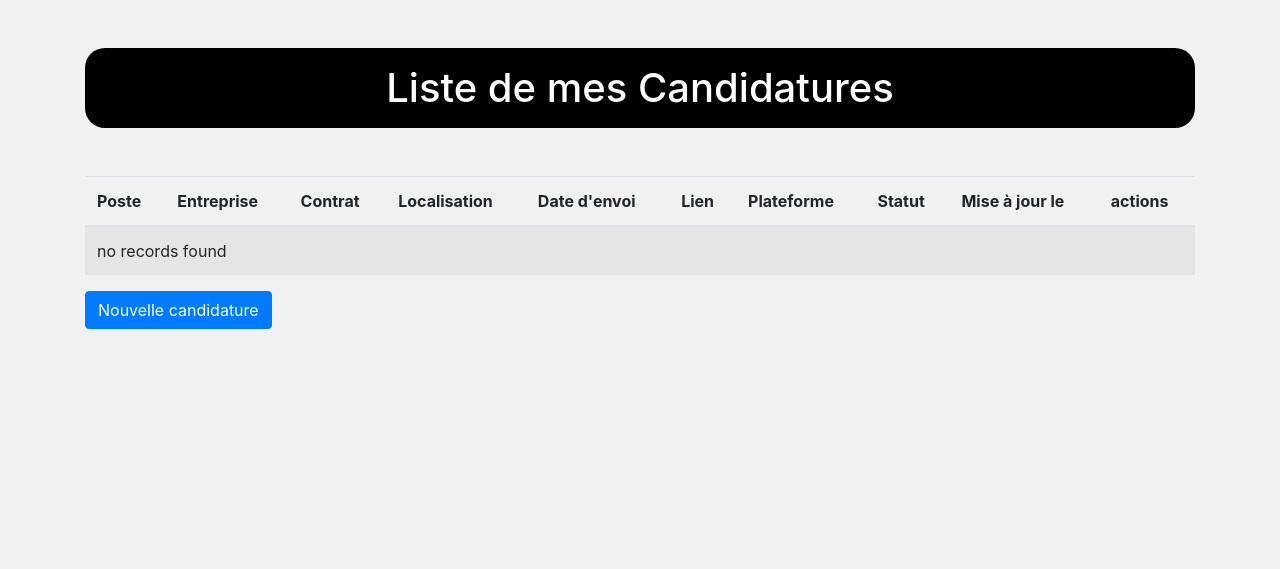
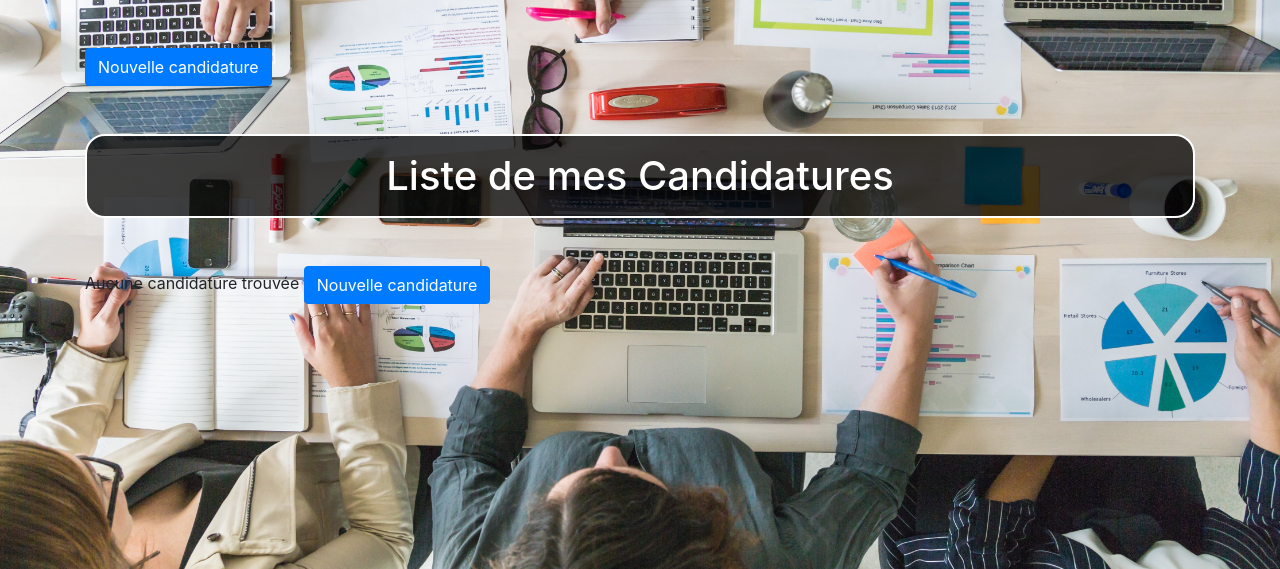
Before and after one commit to adairon/projet_candidatures, a Symfony app: template templates/candidature/index.html.twig in a window 1280 px wide. Shown: the top 569 px of the page. Run offline with Twig, Linux system fonts and the light colour scheme; the template is opened without the code that fills it, so the values that code supplies are empty; some libraries are stand-ins or nearby versions.

Commit message:
modification landingpage : par cartes et plus pas tableaux (en commentaires) et travail css

```diff
--- a/public/style.css
+++ b/public/style.css
@@ -1,10 +1,27 @@
 body{
     background-color: rgb(241, 241, 241);
+    background-image: url(/images/business-team-meeting-boardroom.jpg);
+    background-size: cover;
+    background-position: center center;
+    background-repeat: no-repeat;
 }
 
 h1{
-    background-color: black;
+    background-color: rgba(0, 0, 0, 0.74);
     color: white;
     padding: 1rem;
+    border: 2px solid white;
+    border-radius: 20px;
+    width: 100%;
+}
+
+.main-container{
+    background-color: rgba(255, 255, 255, 0);
+    border-radius: 20px;
+
+}
+
+.card{
+    margin: 20px;
     border-radius: 20px;
 }
--- a/templates/candidature/index.html.twig
+++ b/templates/candidature/index.html.twig
@@ -4,9 +4,42 @@
 
 {% block body %}
 <div class="container mt-5 main-container">
+
+    <a href="{{ path('candidature_new') }}" class="btn btn-primary">Nouvelle candidature</a>
+
     <h1 class="text-center my-5">Liste de mes Candidatures</h1>
 
-    <table class="table table-striped">
+    {% for candidature in candidatures %}
+
+        <div class="card text-center">
+            <div class="card-header">
+                Statut : {{ candidature.Statut }} <br> <hr>
+                Candidature le : {{ candidature.DateEnvoi ? candidature.DateEnvoi|date('d/m/Y') : '' }}
+            </div>
+            <div class="card-body">
+                <h5 class="card-title">
+                    {{ candidature.Contrat }} - {{ candidature.Poste }} - {{ candidature.Entreprise }} ({{ candidature.Localisation }})
+                </h5>
+                <p class="card-text">
+                    Plateforme d'envoi : {{ candidature.Plateforme }}
+                </p>
+                <h5>Actions :</h5>
+                <p class="card-text">
+                    <a href="{{ path('candidature_show', {'id': candidature.id}) }}" class="btn btn-info">voir</a>
+                    <a href="{{ path('candidature_edit', {'id': candidature.id}) }}" class="btn btn-warning">éditer</a>
+                </p>
+            </div>
+            <div class="card-footer text-muted">
+                Mise à jour le : {{ candidature.MiseAJour ? candidature.MiseAJour|date('d/m/Y') : '' }}
+            </div>
+        </div>
+
+    {% else %}
+        <tr>
+            <td colspan="11">Aucune candidature trouvée</td>
+        </tr>
+    {% endfor %}
+{#  <table class="table table-striped">
         <thead>
             <tr>
                 <th>Poste</th>
@@ -42,11 +75,12 @@
             </tr>
         {% else %}
             <tr>
-                <td colspan="11">no records found</td>
+                <td colspan="11">Aucune candidature trouvée</td>
             </tr>
         {% endfor %}
         </tbody>
     </table>
+#}
 
     <a href="{{ path('candidature_new') }}" class="btn btn-primary">Nouvelle candidature</a>
 </div>
```
Also changed, not shown: public/images/business-team-meeting-boardroom.jpg (added).
